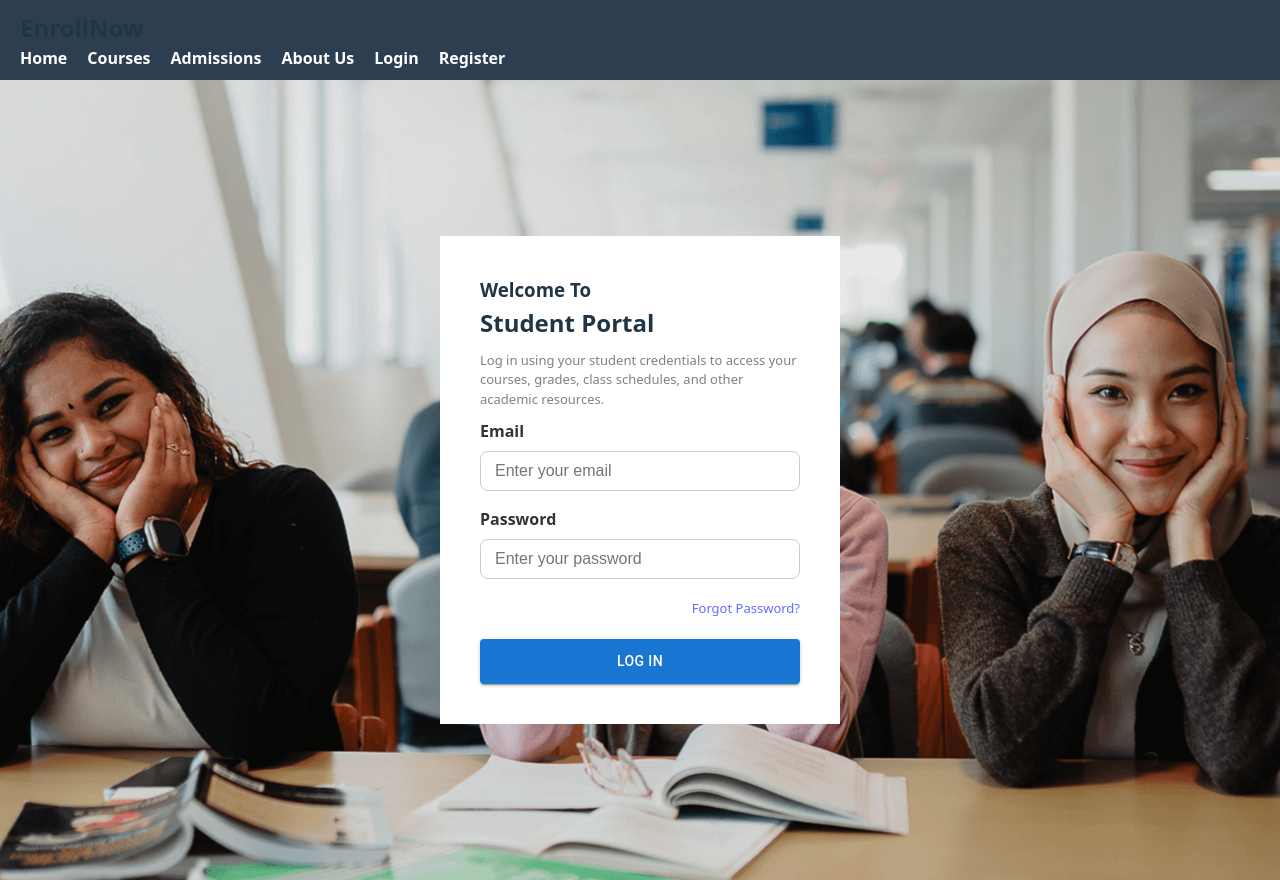
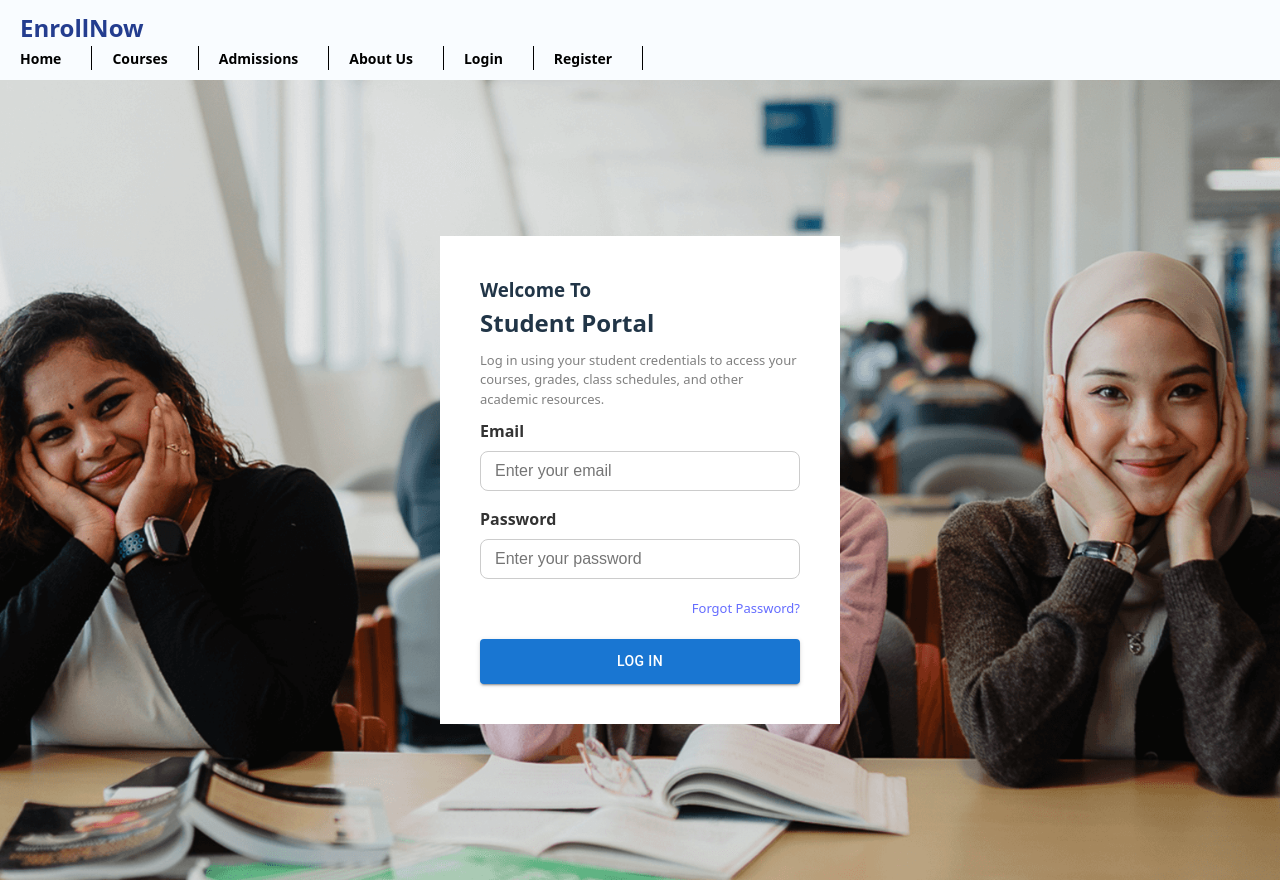
Before and after one commit to agaesh/Enroll, a React (Vite) app in the folder client/: page /login in a window 1280 px wide. Built offline with nearby package versions, Linux system fonts and the light colour scheme.

Commit message:
-added the nav display flex -added nav h2 color blue -added the background color to be white

```diff
--- a/client/src/components/Menubar.css
+++ b/client/src/components/Menubar.css
@@ -1,21 +1,44 @@
 /* src/components/Menubar.css */
+
+nav {
+  display: flex;
+  flex-direction: column;
+}
+
+nav h2 {
+  color: rgb(36, 61, 143);
+}
+
 .menubar {
-  background-color: #2c3e50;
+  background-color: #f9fcff;
   padding: 10px 20px;
 }
 
 .menubar ul {
   list-style: none;
   display: flex;
-  gap: 20px;
+  gap: 0; /* gap removed, we'll use margin */
   margin: 0;
   padding: 0;
 }
 
+.menubar li {
+  padding-right: 30px;
+  margin-left: 20px;
+  border-right: 1px solid black
+}
+
+.menubar li:first-child {
+  border-left: none;
+  padding-left: 0;
+  margin-left: 0;
+}
+
 .menubar li a {
-  color: white;
+  color: black;
   text-decoration: none;
-  font-weight: bold;
+  font-weight: bolder;
+  font-size: 14px;
 }
 
 .menubar li a:hover {
```
